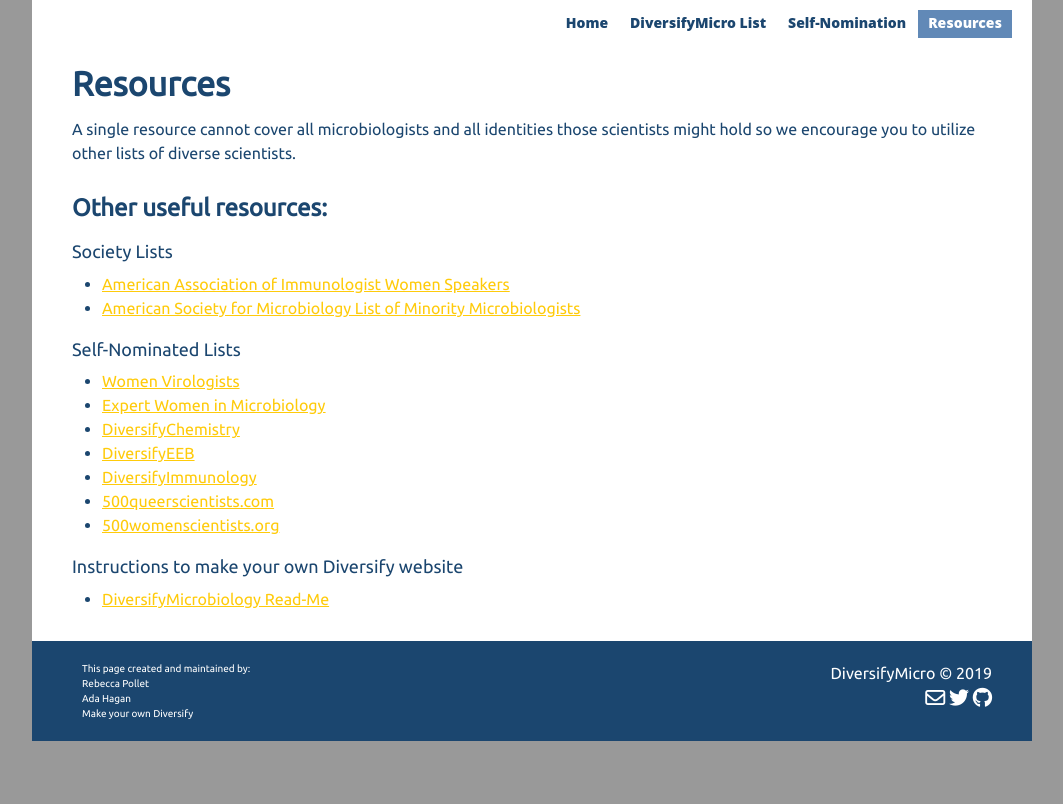
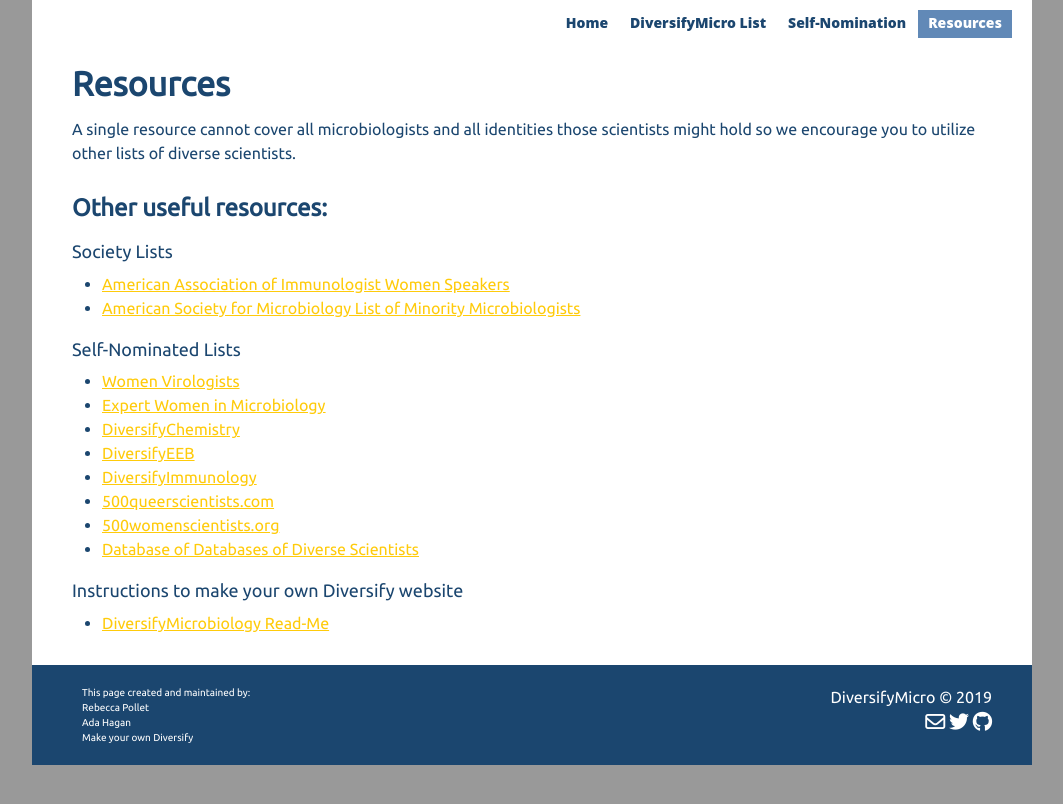
Before and after one commit to diversifymicrobiology/DiversifyMicrobiology.github.io, a Jekyll site: the page built from resources.md, in a window 1280 px wide. Shown: the top 804 px of the page, without its empty margins (108-1171 px from the left). Built offline with Jekyll 4.4.1, drawn with Linux system fonts in a browser that asks for light colours; nearby versions of some CDN libraries.

Commit message:
add database of databases

```diff
--- a/resources.md
+++ b/resources.md
@@ -20,7 +20,7 @@
 * [DiversifyImmunology](https://diversifyimmunology.github.io/)
 * [500queerscientists.com](http://www.500queerscientists.com/)
 * [500womenscientists.org](https://500womenscientists.org/request-a-scientist)
-
+* [Database of Databases of Diverse Scientists](https://docs.google.com/document/u/1/d/e/2PACX-1vSlvHTZtOc6wG5C9xEc-bAIYofpeDHVjrrVc7Q_5IQdmXcLeaYd27nhoJD9jub_q-qAILxHknMGbggb/pub)
 
 #### Instructions to make your own Diversify website
 * [DiversifyMicrobiology Read-Me](https://github.com/diversifymicrobiology/DiversifyMicrobiology.github.io)
```
